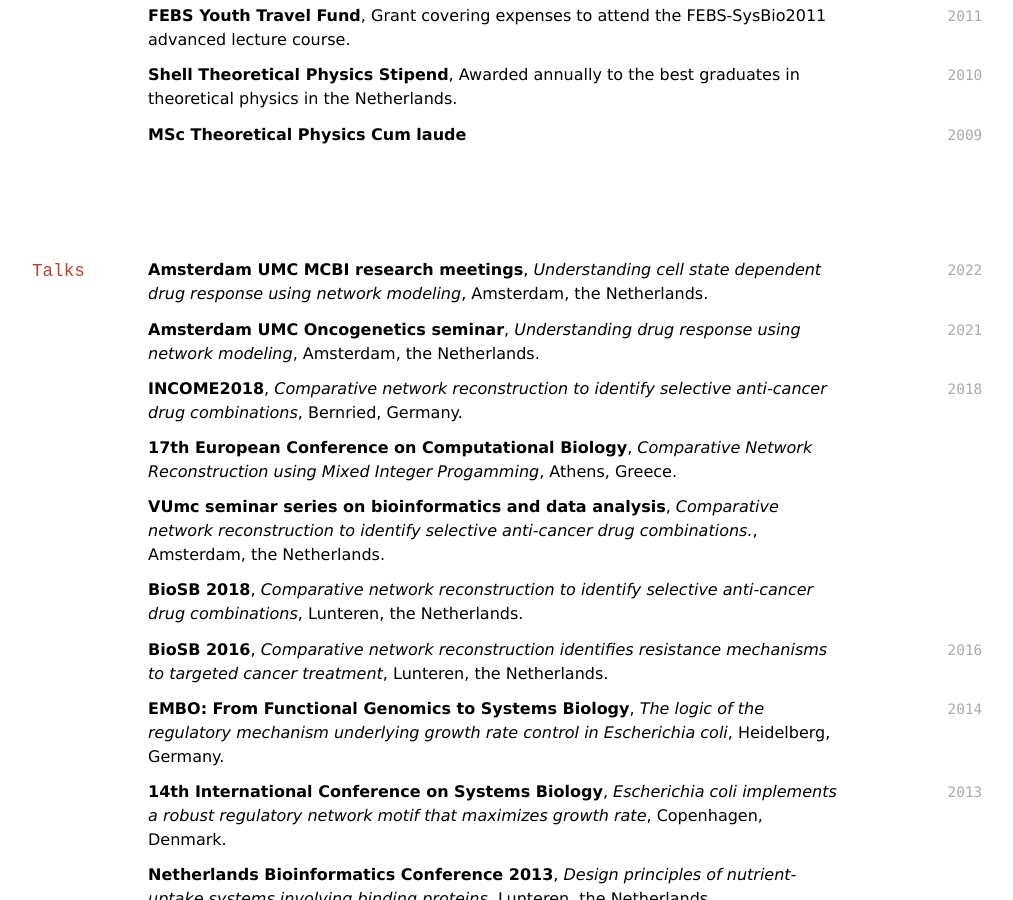
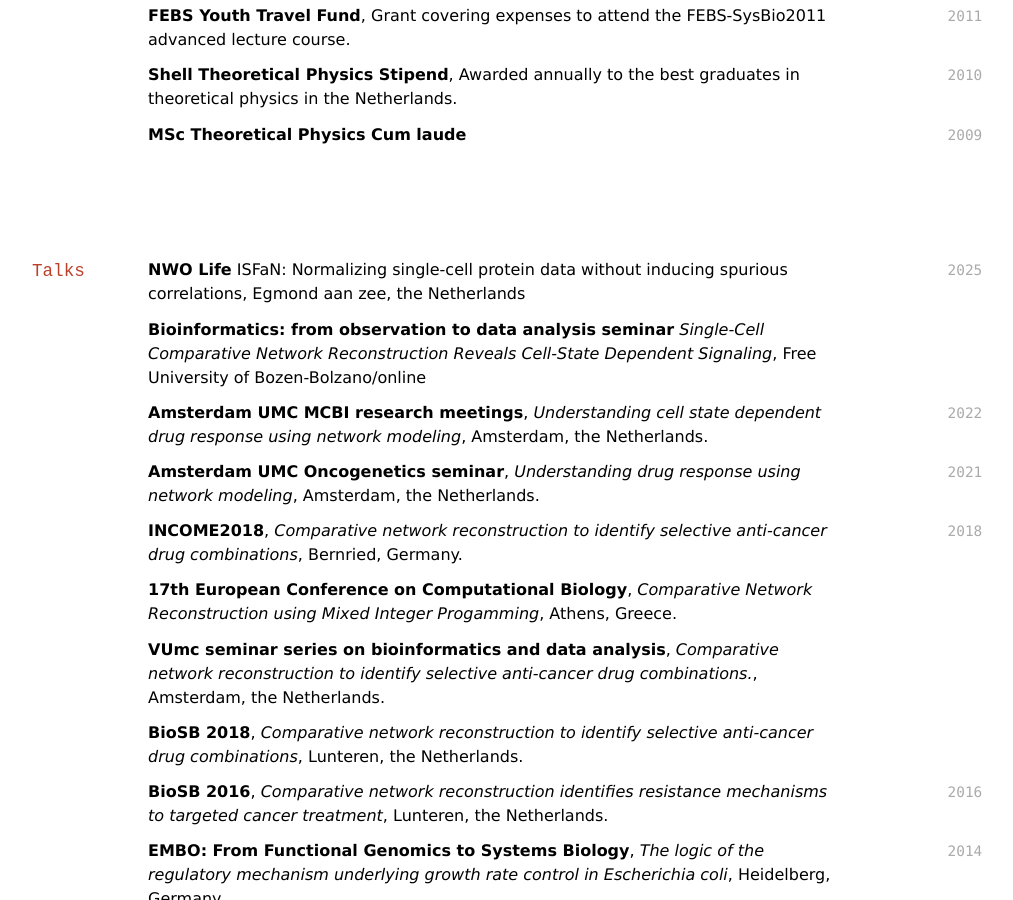
Before and after one commit to evertbosdriesz/markdown-cv, a Jekyll site: the page built from index.md, in a window 1280 px wide and 900 px high, scrolled down 3667 px. Shown: the whole window, without its empty margins (184-1197 px from the left). Built offline with Jekyll 4.4.1, drawn with Linux system fonts in a browser that asks for light colours; nearby versions of some CDN libraries; a style sheet for code colours, icons or effects is not loaded.

Commit message:
Updated talks

```diff
--- a/index.md
+++ b/index.md
@@ -210,6 +210,12 @@ J. Berkhout, **E. Bosdriesz**, E. Nikerel, D. Molenaar, D. de Ridder, B. Teusink
 ## Talks
 
 
+
+`2025`
+**NWO Life**  ISFaN: Normalizing   single-cell protein data without inducing spurious correlations, Egmond aan zee, the Netherlands
+
+**Bioinformatics: from observation to data analysis seminar** *Single-Cell Comparative Network Reconstruction Reveals Cell-State Dependent Signaling*, Free University of Bozen-Bolzano/online
+
 `2022`
 **Amsterdam UMC MCBI research meetings**, *Understanding cell state dependent drug response using network modeling*, Amsterdam, the Netherlands.
 
```
